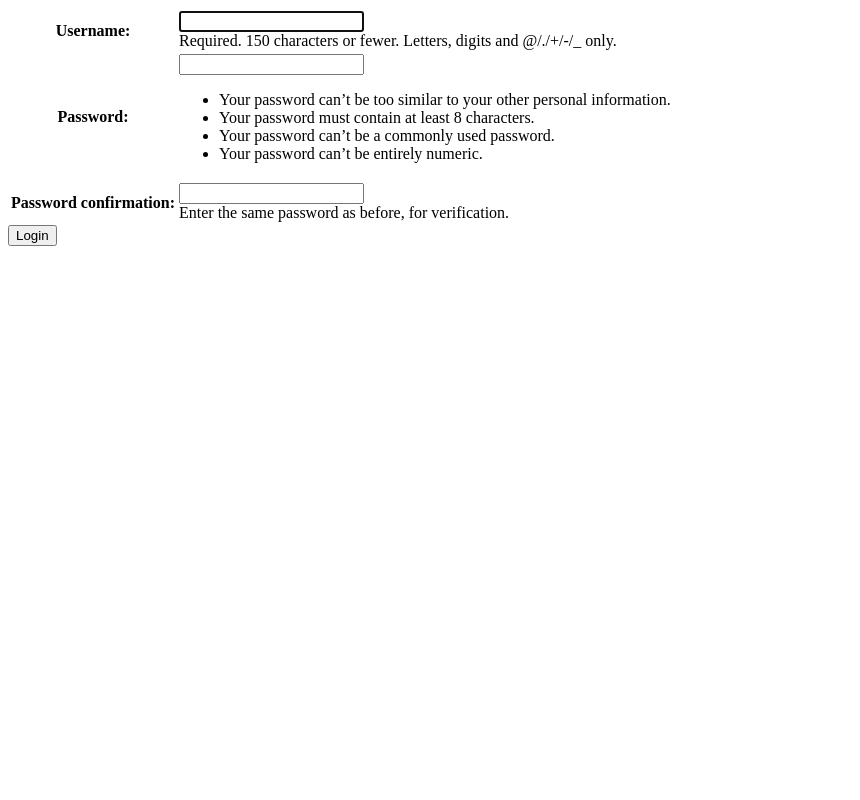
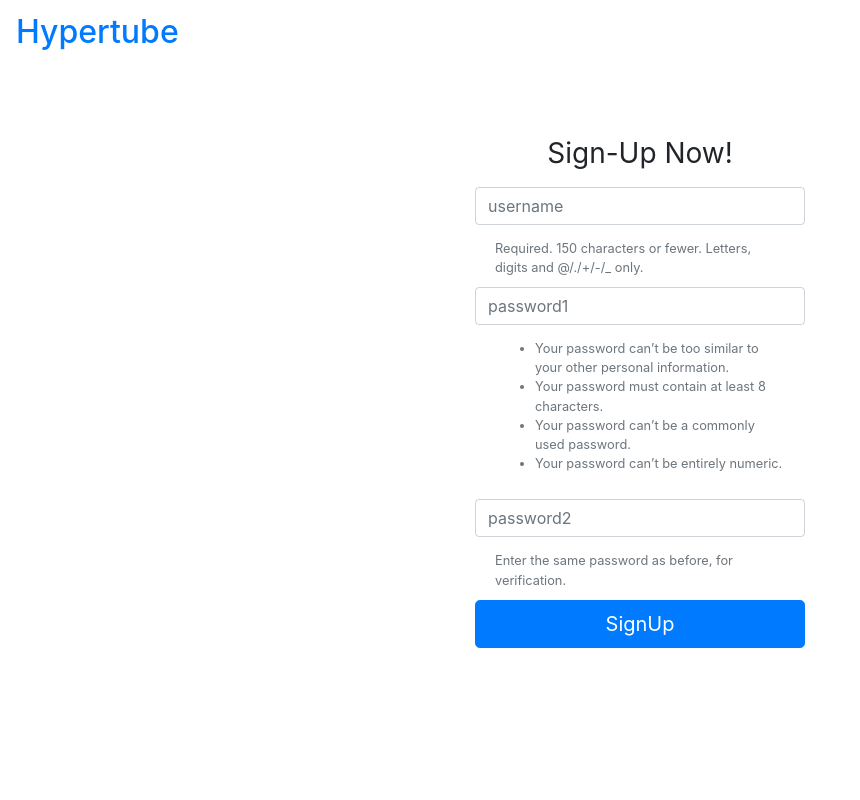
Before and after one commit to andeen171/video_streaming_django, a Django app: page /signup/ in a window 1280 px wide. Shown: the whole page, without its empty margins (0-860 px from the left). Run offline with Django 3.2, Linux system fonts and the light colour scheme; some libraries are stand-ins or nearby versions.

Commit message:
Ver 1.0 -Upgraded to Django 3.2

```diff
--- a/hypertube/templates/signup.html
+++ b/hypertube/templates/signup.html
@@ -2,15 +2,66 @@
 <html lang="en">
 <head>
     <meta charset="UTF-8">
+    <meta name="viewport" content="width=device-width, initial-scale=1">
+    <link href="//maxcdn.bootstrapcdn.com/bootstrap/4.1.1/css/bootstrap.min.css" rel="stylesheet" id="bootstrap-css">
+    <script src="//maxcdn.bootstrapcdn.com/bootstrap/4.1.1/js/bootstrap.min.js"></script>
+    <script src="//cdnjs.cloudflare.com/ajax/libs/jquery/3.2.1/jquery.min.js"></script>
     <title>Signup</title>
+    <style>
+        *{
+            text-decoration: none !important;
+        }
+        html, body{
+            height: 100%;
+        }
+        .text-center{
+            display: -ms-flexbox;
+            display: -webkit-box;
+            display: flex;
+            -ms-flex-align: center;
+            -ms-flex-pack: center;
+            -webkit-box-align: center;
+            align-items: center;
+            -webkit-box-pack: center;
+            justify-content: center;
+            padding-top: 40px;
+            padding-bottom: 40px;
+            height: 80%;
+        }
+        .form-signup{
+            max-width: 330px;
+        }
+        .form-text{
+            text-align: left !important;
+            padding: 10px 20px 10px 20px;
+        }
+    </style>
 </head>
 <body>
 
-    <form method="post" action="{% url 'singup' %}">{% csrf_token %}
-        <table aria-label="form">
-            {{ form.as_table }}</table>
-        <button type="submit">Login</button>
-    </form>
+    <nav class="navbar ">
+            <div class="navbar-brand">
+                <a href="/tube/">
+                    <h2>Hypertube</h2>
+                </a>
+            </div>
+     </nav>
+    <div class="text-center">
+        <form method="post" class="form-signup" action="{% url 'signup' %}">{% csrf_token %}
+            <h1 class="h3 mb-3 font-weight-normal">Sign-Up Now!</h1>
+            {% for field in form %}
+                {{ field.errors }}
+                <label for="{{ field.id_for_label }}" class="sr-only"></label>
+                <input class="form-control" id="{{ field.id_for_label }}"
+                       maxlength="30" name="{{ field.html_name }}"
+                       placeholder="{{ field.name }}" type="{{ field.type }}" />
+                {% if field.help_text %}
+                    <small class="form-text text-muted">{{ field.help_text|safe }}</small>
+                {% endif %}
+            {% endfor %}
+            <button type="submit" class="btn btn-lg btn-primary btn-block">SignUp</button>
+        </form>
+    </div>
 
 </body>
 </html>
--- a/tube/templates/tube/index.html
+++ b/tube/templates/tube/index.html
@@ -6,7 +6,7 @@
         <link href="//maxcdn.bootstrapcdn.com/bootstrap/4.1.1/css/bootstrap.min.css" rel="stylesheet" id="bootstrap-css">
         <script src="//maxcdn.bootstrapcdn.com/bootstrap/4.1.1/js/bootstrap.min.js"></script>
         <script src="//cdnjs.cloudflare.com/ajax/libs/jquery/3.2.1/jquery.min.js"></script>
-        <title>Hypertube - Main</title>
+        <title>HyperTube - Main</title>
         <style>
         *{
             text-decoration: none !important;
```
Also changed, not shown: hypertube/templates/login.html (+62 -7 lines).
